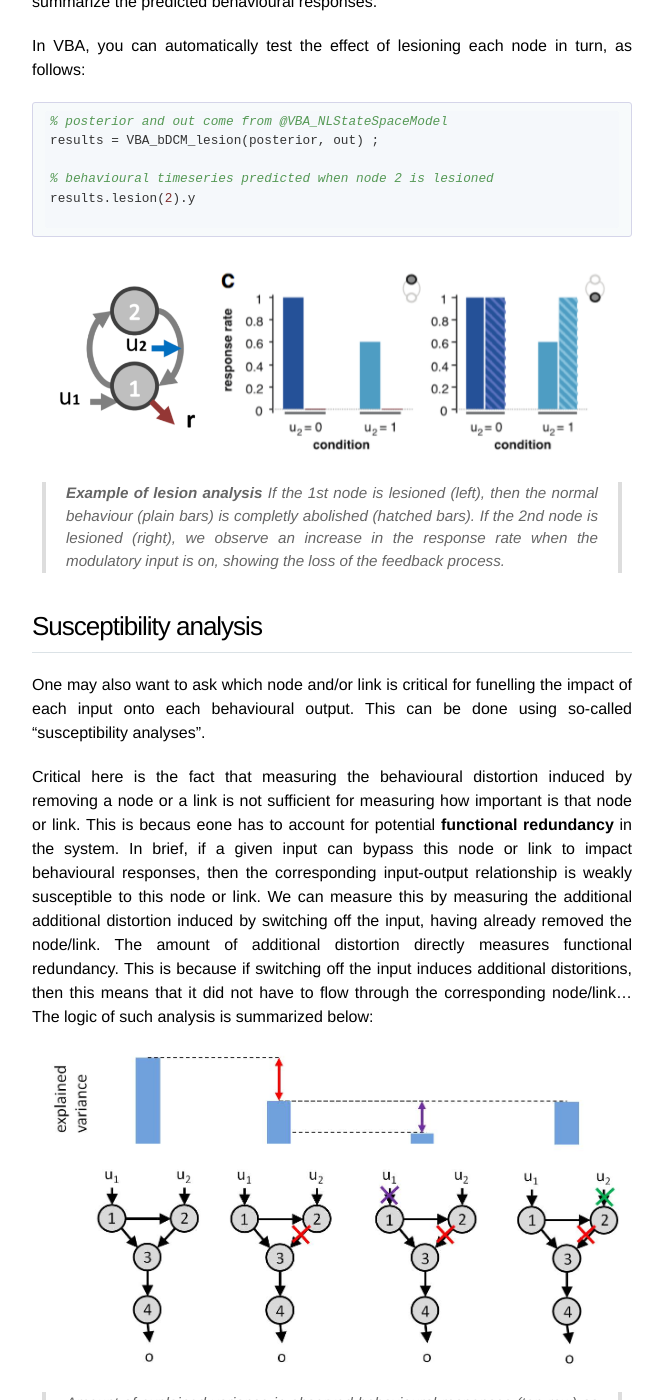
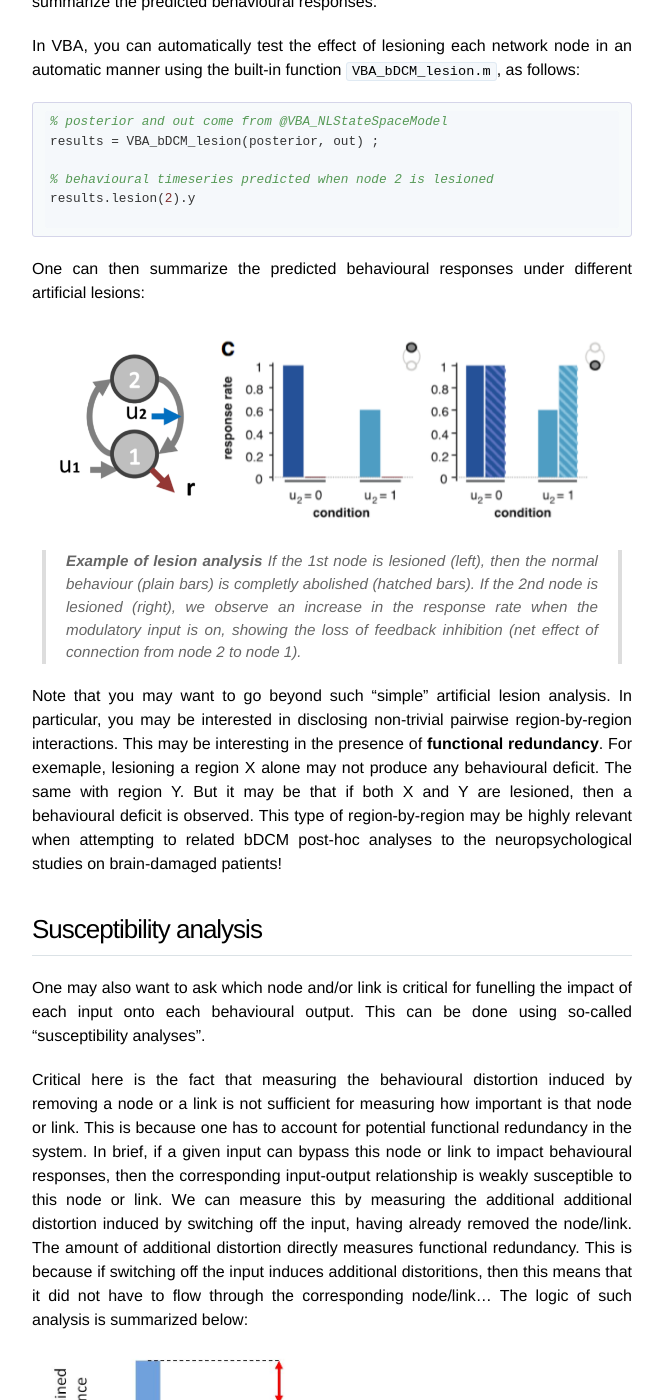
Before and after one commit to MBB-team/VBA-toolbox, a Jekyll site: the page built from _wiki/behavioural-DCM.md, in a window 1280 px wide and 1400 px high, scrolled down 7930 px. Shown: the whole window, without its empty margins (308-971 px from the left). Built offline with Jekyll 4.4.1, drawn with Linux system fonts in a browser that asks for light colours; nearby versions of some CDN libraries; formulas are drawn with MathJax 3.

Commit message:
Update behavioural-DCM.md

````diff
--- a/_wiki/behavioural-DCM.md
+++ b/_wiki/behavioural-DCM.md
@@ -189,7 +189,7 @@ Once the BDCM model has been inverted given mixed fMRI/behavioural times series,
 
 One of the main advantage of bDCM is its ability to predict the effect of brain lesions or dysconnectivity on behavioural responses. To do so, one simply needs to "switch off" the corresponding node or link, simulate the ensuing lesioned model, and summarize the predicted behavioural responses.
 
-In VBA, you can automatically test the effect of lesioning each node in turn, as follows:
+In VBA, you can automatically test the effect of lesioning each network node in an automatic manner using the built-in function `VBA_bDCM_lesion.m`, as follows:
 
 ```matlab
 % posterior and out come from @VBA_NLStateSpaceModel
@@ -200,17 +200,23 @@ results.lesion(2).y
 
 ```
 
+One can then summarize the predicted behavioural responses under different artificial lesions:
+
+
 ![bdcm-lesion]({{ site.baseurl }}/images/wiki/bdcm/bdcm_lesion.png){:width="95%"}
 
 > **Example of lesion analysis**
-If the 1st node is lesioned (left), then the normal behaviour (plain bars) is completly abolished (hatched bars). If the 2nd node is lesioned (right), we observe an increase in the response rate when the modulatory input is on, showing the loss of the feedback process.
+If the 1st node is lesioned (left), then the normal behaviour (plain bars) is completly abolished (hatched bars). If the 2nd node is lesioned (right), we observe an increase in the response rate when the modulatory input is on, showing the loss of feedback inhibition (net effect of connection from node 2 to node 1).
+
+
+Note that you may want to go beyond such "simple" artificial lesion analysis. In particular, you may be interested in disclosing non-trivial pairwise region-by-region interactions. This may be interesting in the presence of **functional redundancy**. For exemaple, lesioning a region X alone may not produce any behavioural deficit. The same with region Y. But it may be that if both X and Y are lesioned, then a behavioural deficit is observed. This type of region-by-region may be highly relevant when attempting to related bDCM post-hoc analyses to the neuropsychological studies on brain-damaged patients!
 
 
 ## Susceptibility analysis
 
 One may also want to ask which node and/or link is critical for funelling the impact of each input onto each behavioural output. This can be done using so-called "susceptibility analyses".
 
-Critical here is the fact that measuring the behavioural distortion induced by removing a node or a link is not sufficient for measuring how important is that node or link. This is becaus eone has to account for potential **functional redundancy** in the system. In brief, if a given input can bypass this node or link to impact behavioural responses, then the corresponding input-output relationship is weakly susceptible to this node or link. We can measure this by measuring the additional additional distortion induced by switching off the input, having already removed the node/link. The amount of additional distortion directly measures functional redundancy. This is because if switching off the input induces additional distoritions, then this means that it did not have to flow through the corresponding node/link... The logic of such analysis is summarized below:
+Critical here is the fact that measuring the behavioural distortion induced by removing a node or a link is not sufficient for measuring how important is that node or link. This is because one has to account for potential functional redundancy in the system. In brief, if a given input can bypass this node or link to impact behavioural responses, then the corresponding input-output relationship is weakly susceptible to this node or link. We can measure this by measuring the additional additional distortion induced by switching off the input, having already removed the node/link. The amount of additional distortion directly measures functional redundancy. This is because if switching off the input induces additional distoritions, then this means that it did not have to flow through the corresponding node/link... The logic of such analysis is summarized below:
 
 ![bdcm-susceptibility-principle]({{ site.baseurl }}/images/wiki/bdcm/bdcm_susceptibility0.jpg)
 
````
